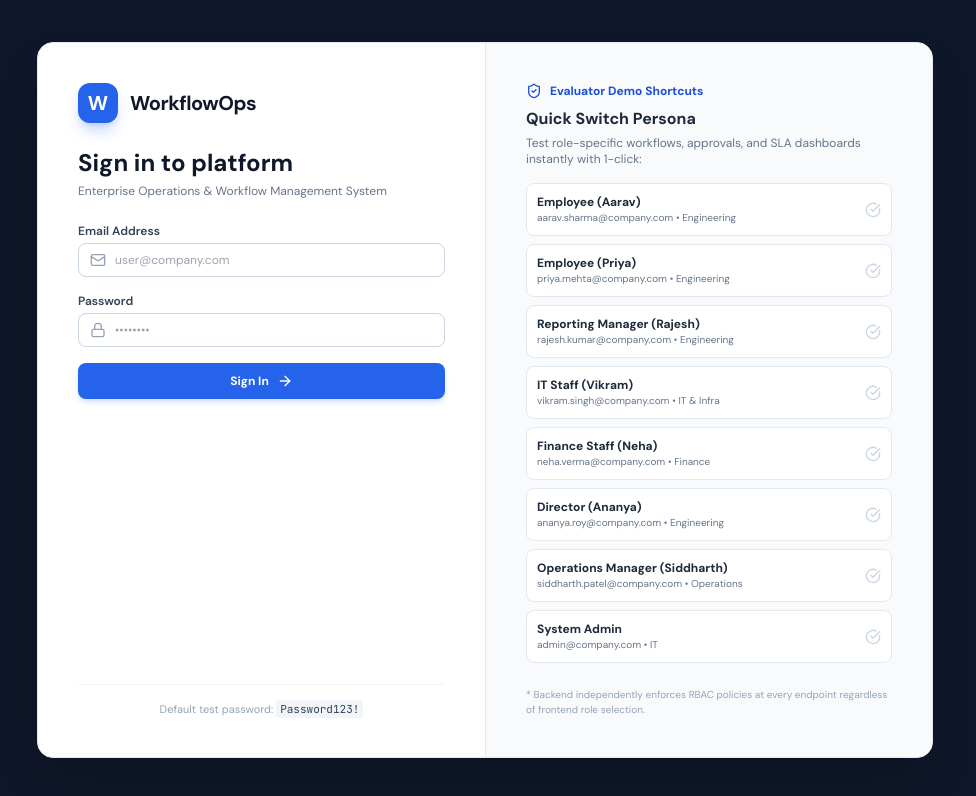
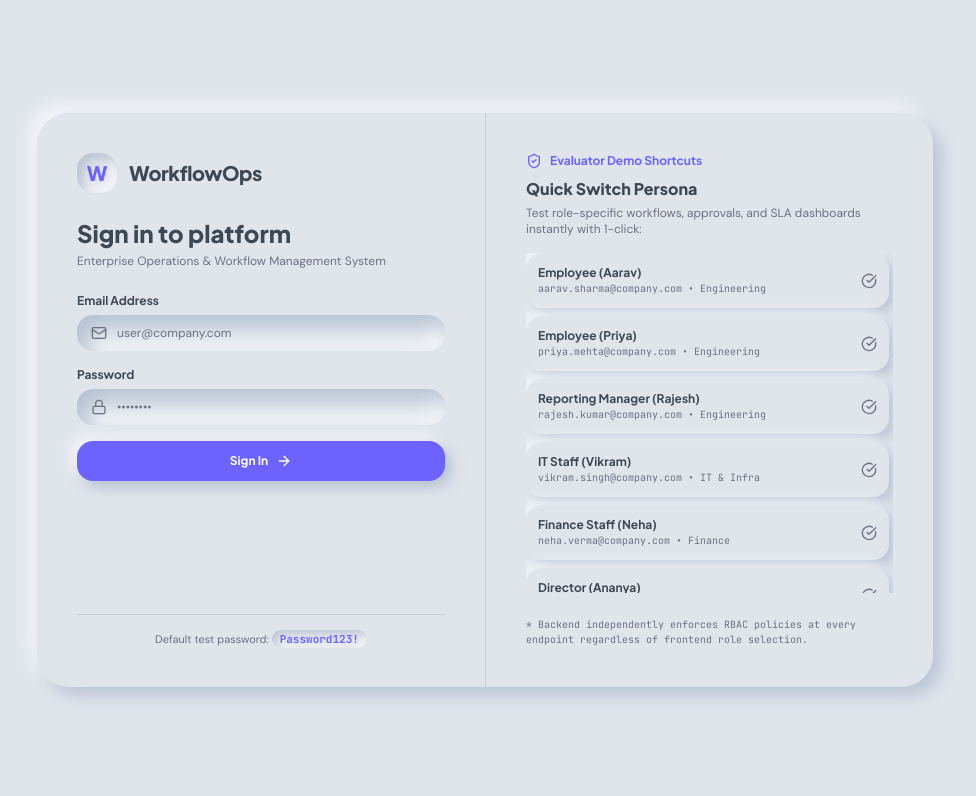
Before and after one commit to sharanyamahajan/business-workflow-platform, a React (Vite) app in the folder client/: page /login in a window 1280 px wide. Shown: the top 796 px of the page, without its empty margins (155-1131 px from the left). Built offline with nearby package versions, Linux system fonts and the light colour scheme; no server answers.

Commit message:
fix: resolve login page disappearance and auth state management on logout

```diff
--- a/client/src/context/AuthContext.jsx
+++ b/client/src/context/AuthContext.jsx
@@ -23,9 +23,9 @@ export const AuthProvider = ({ children }) => {
     if (token) {
       fetchCurrentUser(token);
     } else {
-      switchDemoUser('aarav.sharma@company.com');
+      setLoading(false);
     }
-  }, []);
+  }, [token]);
 
   const fetchCurrentUser = async (authToken) => {
     try {
@@ -40,6 +40,7 @@ export const AuthProvider = ({ children }) => {
       }
     } catch (err) {
       console.error('Failed to fetch user:', err);
+      logout();
     } finally {
       setLoading(false);
     }
@@ -64,9 +65,11 @@ export const AuthProvider = ({ children }) => {
   const switchDemoUser = async (email) => {
     setLoading(true);
     try {
-      await login(email, 'Password123!');
+      const user = await login(email, 'Password123!');
+      return user;
     } catch (err) {
       console.error('Failed demo login:', err);
+      throw err;
     } finally {
       setLoading(false);
     }
--- a/client/src/pages/LoginPage.jsx
+++ b/client/src/pages/LoginPage.jsx
@@ -1,7 +1,7 @@
 import React, { useState } from 'react';
 import { useAuth, DEMO_USERS } from '../context/AuthContext';
 import { useNavigate } from 'react-router-dom';
-import { Lock, Mail, ArrowRight, ShieldCheck, CheckCircle } from 'lucide-react';
+import { Lock, Mail, ArrowRight, ShieldCheck, CheckCircle, AlertCircle } from 'lucide-react';
 
 export default function LoginPage() {
   const { login, switchDemoUser } = useAuth();
@@ -26,67 +26,71 @@ export default function LoginPage() {
   };
 
   const handleDemoSelect = async (demoEmail) => {
+    setEmail(demoEmail);
+    setPassword('Password123!');
+    setError('');
     setSubmitting(true);
     try {
       await switchDemoUser(demoEmail);
       navigate('/dashboard');
     } catch (err) {
-      setError('Demo login failed');
+      setError(err.message || 'Demo login failed');
     } finally {
       setSubmitting(false);
     }
   };
 
   return (
-    <div className="min-h-screen bg-slate-900 flex items-center justify-center p-4">
-      <div className="max-w-4xl w-full grid grid-cols-1 md:grid-cols-2 bg-white rounded-2xl shadow-2xl overflow-hidden border border-slate-200">
+    <div className="min-h-screen bg-[#E0E5EC] flex items-center justify-center p-4 font-body text-[#3D4852]">
+      <div className="max-w-4xl w-full grid grid-cols-1 md:grid-cols-2 bg-[#E0E5EC] rounded-[32px] neu-extruded overflow-hidden">
 
         {/* Left Side: Login Form */}
         <div className="p-8 sm:p-10 flex flex-col justify-between">
           <div>
             <div className="flex items-center gap-3 mb-6">
-              <div className="w-10 h-10 rounded-xl bg-blue-600 text-white font-black flex items-center justify-center text-xl shadow-lg shadow-blue-500/30">
+              <div className="w-10 h-10 rounded-2xl neu-inset flex items-center justify-center text-[#6C63FF] font-display font-extrabold text-xl">
                 W
               </div>
-              <span className="font-bold text-slate-900 text-xl tracking-tight">WorkflowOps</span>
+              <span className="font-display font-extrabold text-[#3D4852] text-xl tracking-tight">WorkflowOps</span>
             </div>
 
-            <h1 className="text-2xl font-bold text-slate-900">Sign in to platform</h1>
-            <p className="text-xs text-slate-500 mt-1">Enterprise Operations & Workflow Management System</p>
+            <h1 className="text-2xl font-display font-extrabold text-[#3D4852]">Sign in to platform</h1>
+            <p className="text-xs text-[#6B7280] mt-1">Enterprise Operations & Workflow Management System</p>
 
             {error && (
-              <div className="mt-4 p-3 rounded-lg bg-rose-50 border border-rose-200 text-rose-700 text-xs font-medium">
-                {error}
+              <div className="mt-4 p-3.5 rounded-2xl neu-inset text-[#E53E3E] text-xs font-medium flex items-center gap-2">
+                <AlertCircle className="w-4 h-4 text-[#E53E3E] shrink-0" />
+                <span>{error}</span>
               </div>
             )}
 
             <form onSubmit={handleSubmit} className="mt-6 space-y-4">
               <div>
-                <label className="block text-xs font-semibold text-slate-700 mb-1">Email Address</label>
+                <label className="block text-xs font-display font-bold text-[#3D4852] mb-1.5">Email Address</label>
                 <div className="relative">
-                  <Mail className="w-4 h-4 text-slate-400 absolute left-3 top-1/2 -translate-y-1/2" />
+                  <Mail className="w-4 h-4 text-[#6B7280] absolute left-3.5 top-1/2 -translate-y-1/2" />
                   <input
                     type="email"
                     required
                     value={email}
                     onChange={(e) => setEmail(e.target.value)}
                     placeholder="user@company.com"
-                    className="w-full pl-9 pr-3 py-2 border border-slate-300 rounded-lg text-xs focus:ring-2 focus:ring-blue-500 focus:outline-none"
+                    className="w-full pl-10 pr-4 py-2.5 bg-[#E0E5EC] neu-inset-deep rounded-2xl text-xs text-[#3D4852] placeholder-[#6B7280] neu-focus-ring"
                   />
                 </div>
               </div>
 
               <div>
-                <label className="block text-xs font-semibold text-slate-700 mb-1">Password</label>
+                <label className="block text-xs font-display font-bold text-[#3D4852] mb-1.5">Password</label>
                 <div className="relative">
-                  <Lock className="w-4 h-4 text-slate-400 absolute left-3 top-1/2 -translate-y-1/2" />
+                  <Lock className="w-4 h-4 text-[#6B7280] absolute left-3.5 top-1/2 -translate-y-1/2" />
                   <input
                     type="password"
                     required
                     value={password}
                     onChange={(e) => setPassword(e.target.value)}
                     placeholder="••••••••"
-                    className="w-full pl-9 pr-3 py-2 border border-slate-300 rounded-lg text-xs focus:ring-2 focus:ring-blue-500 focus:outline-none"
+                    className="w-full pl-10 pr-4 py-2.5 bg-[#E0E5EC] neu-inset-deep rounded-2xl text-xs text-[#3D4852] placeholder-[#6B7280] neu-focus-ring"
                   />
                 </div>
               </div>
@@ -94,7 +98,7 @@ export default function LoginPage() {
               <button
                 type="submit"
                 disabled={submitting}
-                className="w-full py-2.5 bg-blue-600 hover:bg-blue-700 text-white font-bold text-xs rounded-lg shadow-md shadow-blue-500/20 flex items-center justify-center gap-2 transition disabled:opacity-50"
+                className="w-full py-3 neu-button-primary text-white font-display font-bold text-xs rounded-2xl flex items-center justify-center gap-2 disabled:opacity-50"
               >
                 <span>{submitting ? 'Signing in...' : 'Sign In'}</span>
                 <ArrowRight className="w-4 h-4" />
@@ -102,42 +106,42 @@ export default function LoginPage() {
             </form>
           </div>
 
-          <div className="mt-6 pt-4 border-t border-slate-100 text-[11px] text-slate-400 text-center">
-            Default test password: <code className="bg-slate-100 text-slate-700 px-1 py-0.5 rounded font-mono">Password123!</code>
+          <div className="mt-6 pt-4 border-t border-[#6B7280]/20 text-[11px] text-[#6B7280] text-center">
+            Default test password: <code className="neu-inset-sm text-[#6C63FF] px-2 py-0.5 rounded-full font-mono font-bold">Password123!</code>
           </div>
         </div>
 
-        {/* Right Side: Quick Persona Login Buttons for Evaluators */}
-        <div className="bg-slate-50 p-8 sm:p-10 border-t md:border-t-0 md:border-l border-slate-200 flex flex-col justify-between">
+        {/* Right Side: Quick Persona Login Buttons */}
+        <div className="p-8 sm:p-10 bg-[#E0E5EC] border-t md:border-t-0 md:border-l border-[#6B7280]/20 flex flex-col justify-between">
           <div>
-            <div className="flex items-center gap-2 text-blue-700 font-bold text-xs mb-2">
+            <div className="flex items-center gap-2 text-[#6C63FF] font-display font-bold text-xs mb-2">
               <ShieldCheck className="w-4 h-4" />
               <span>Evaluator Demo Shortcuts</span>
             </div>
-            <h2 className="text-base font-bold text-slate-800">Quick Switch Persona</h2>
-            <p className="text-xs text-slate-500 mt-1 mb-4">
+            <h2 className="text-base font-display font-extrabold text-[#3D4852]">Quick Switch Persona</h2>
+            <p className="text-xs text-[#6B7280] mt-1 mb-4">
               Test role-specific workflows, approvals, and SLA dashboards instantly with 1-click:
             </p>
 
-            <div className="space-y-2">
+            <div className="space-y-2 max-h-[340px] overflow-y-auto pr-1">
               {DEMO_USERS.map((u) => (
                 <button
                   key={u.email}
                   onClick={() => handleDemoSelect(u.email)}
                   disabled={submitting}
-                  className="w-full text-left p-2.5 rounded-lg border border-slate-200 bg-white hover:border-blue-400 hover:bg-blue-50/50 transition flex items-center justify-between group"
+                  className="w-full text-left p-3 rounded-2xl neu-button-secondary text-[#3D4852] flex items-center justify-between group transition"
                 >
                   <div>
-                    <div className="text-xs font-bold text-slate-800 group-hover:text-blue-700">{u.label}</div>
-                    <div className="text-[10px] text-slate-500">{u.email} • {u.dept}</div>
+                    <div className="text-xs font-display font-bold text-[#3D4852] group-hover:text-[#6C63FF]">{u.label}</div>
+                    <div className="text-[10px] text-[#6B7280] font-mono">{u.email} • {u.dept}</div>
                   </div>
-                  <CheckCircle className="w-4 h-4 text-slate-300 group-hover:text-blue-600" />
+                  <CheckCircle className="w-4 h-4 text-[#6B7280] group-hover:text-[#6C63FF]" />
                 </button>
               ))}
             </div>
           </div>
 
-          <div className="mt-6 text-[10px] text-slate-400">
+          <div className="mt-6 text-[10px] text-[#6B7280] font-mono">
             * Backend independently enforces RBAC policies at every endpoint regardless of frontend role selection.
           </div>
         </div>
```
